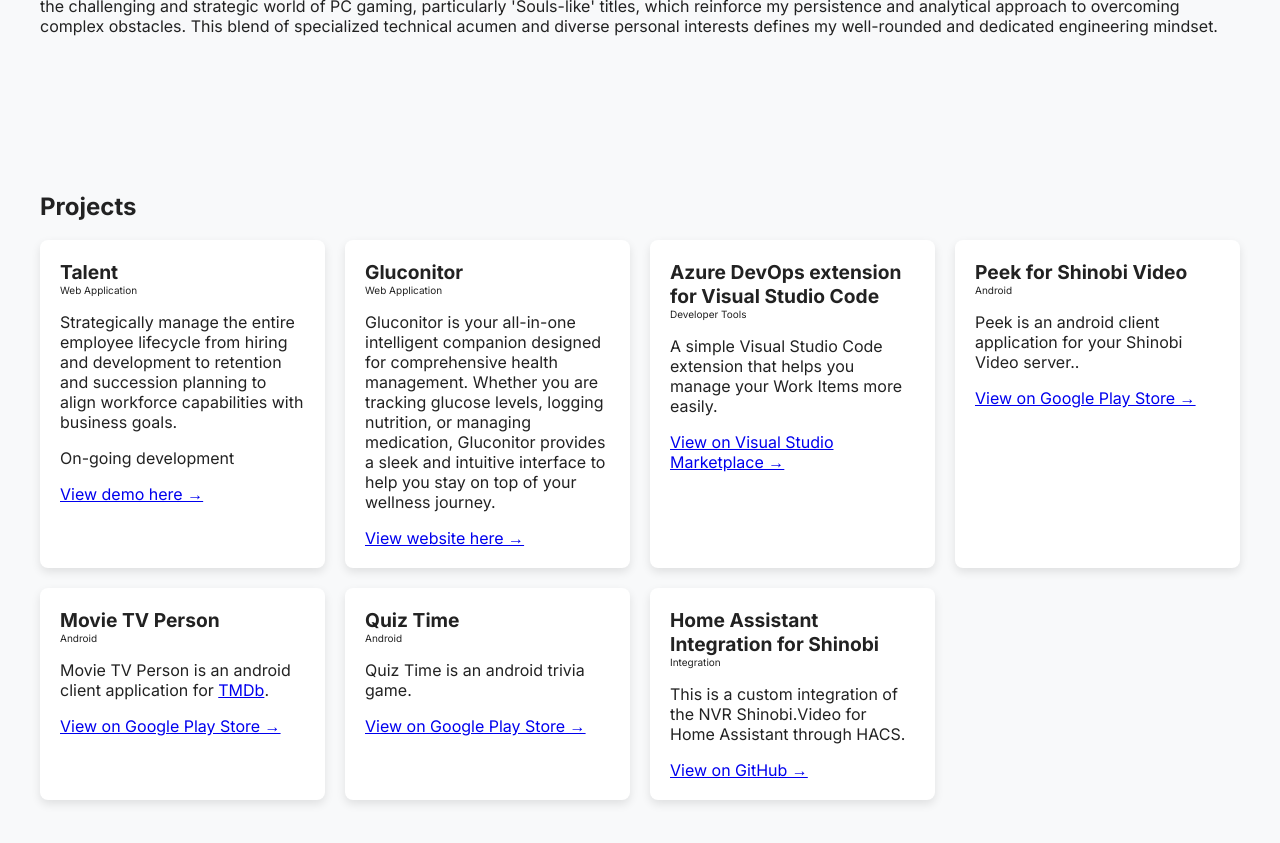
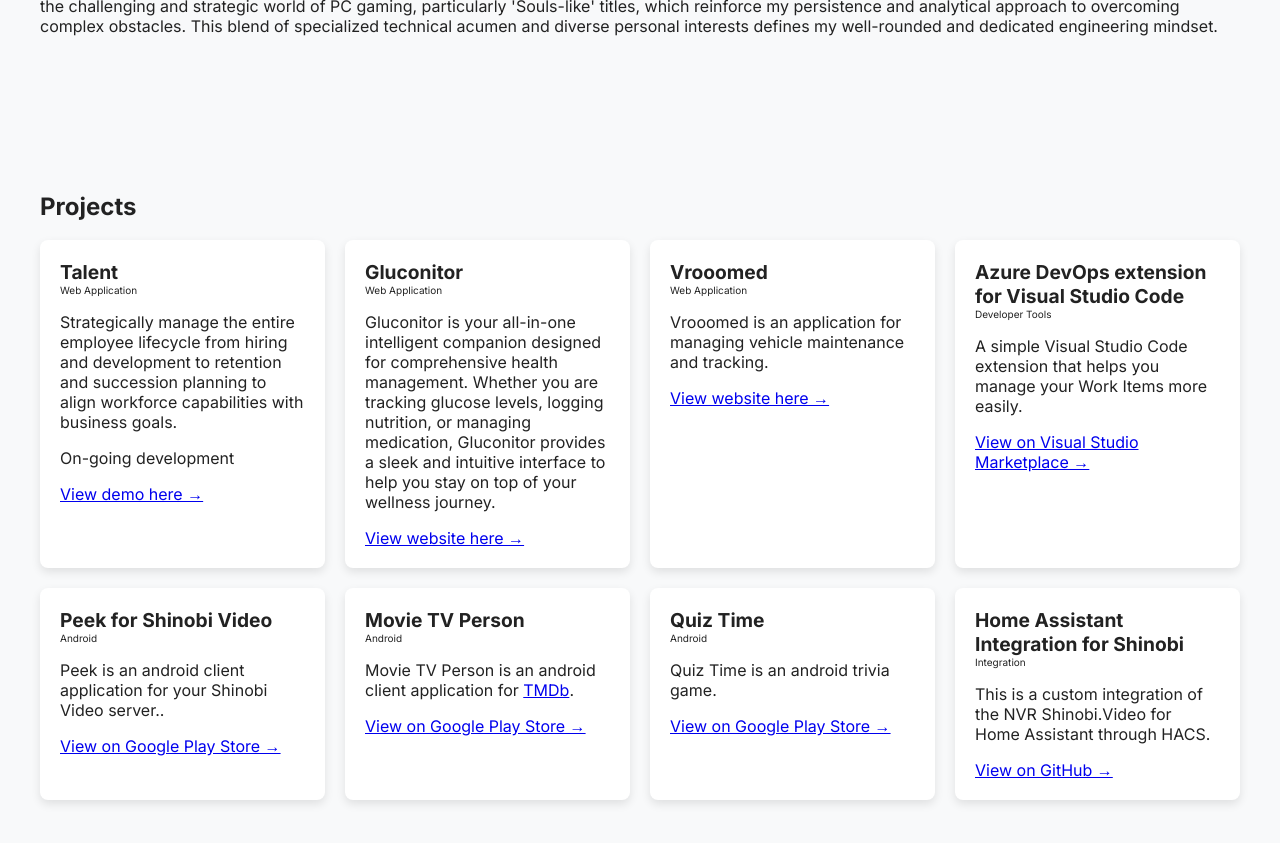
Before and after one commit to allensandiego/page, a Jekyll site: the page built from index.html, in a window 1280 px wide and 900 px high, scrolled down 798 px. Shown: the top 843 px of the window. Built offline with Jekyll 4.4.1, drawn with Linux system fonts in a browser that asks for light colours; a script that is not in the unit is left out.

Commit message:
feat: Add vrooomed app

```diff
--- a/index.html
+++ b/index.html
@@ -62,6 +62,14 @@
                 <div class="project-card-subtitle">Web Application</div>
                 <p>Gluconitor is your all-in-one intelligent companion designed for comprehensive health management. Whether you are tracking glucose levels, logging nutrition, or managing medication, Gluconitor provides a sleek and intuitive interface to help you stay on top of your wellness journey.</p>
                 <a href="https://gluconitor.allensandiego.com"
+                    target="_blank">View website here →</a>
+            </div>
+
+            <div class="project-card">
+                <div class="project-card-title">Vrooomed</div>
+                <div class="project-card-subtitle">Web Application</div>
+                <p>Vrooomed is an application for managing vehicle maintenance and tracking.</p>
+                <a href="https://vrooomed.allensandiego.com"
                     target="_blank">View website here →</a>
             </div>
 
```
